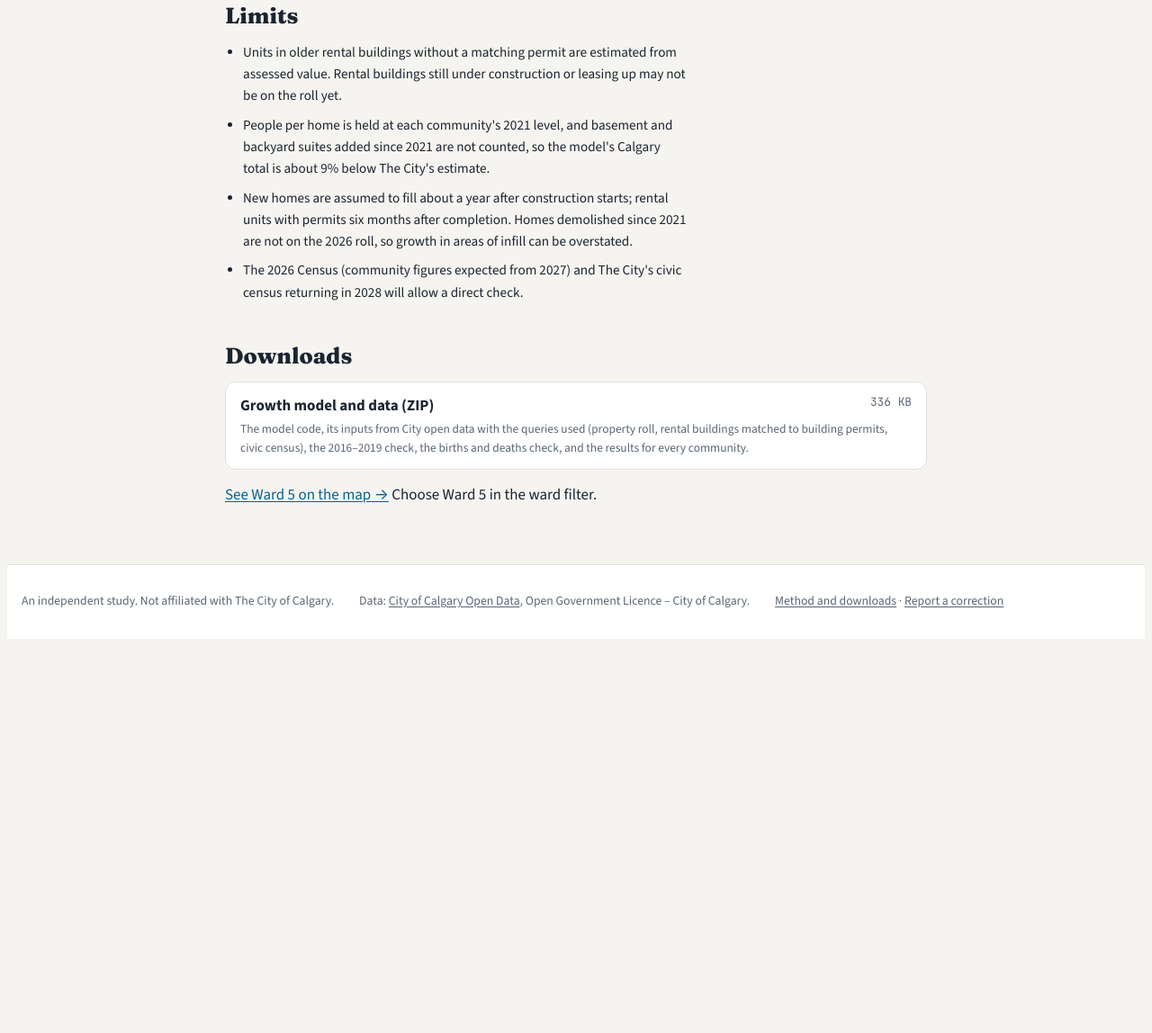
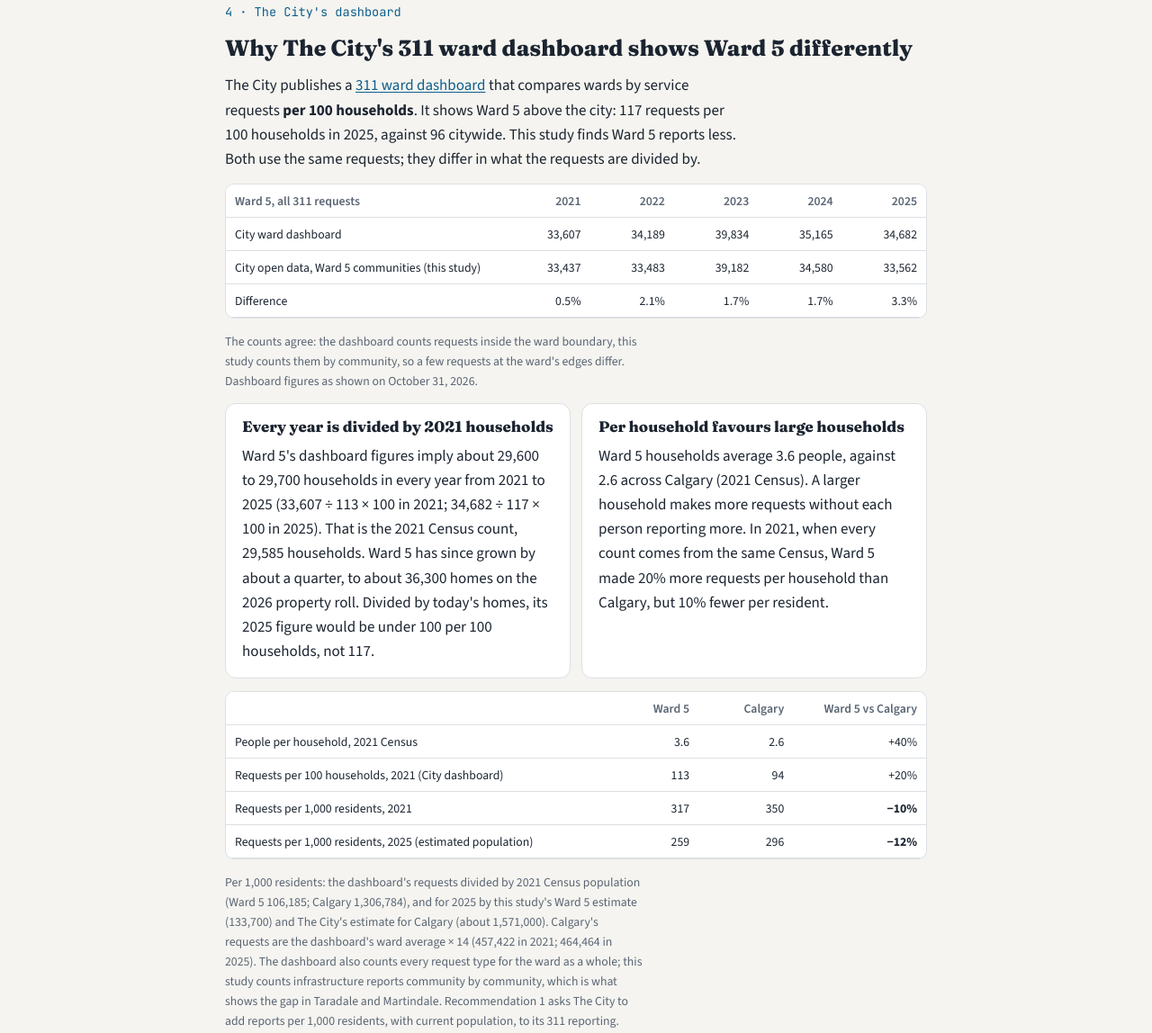
Before and after one commit to hassanaliarshad110/calgary-311, a plain HTML site: page ward5.html in a window 1280 px wide. Shown: the part 6987-8135 px from the top of the page at 90% size. Before the commit the page ends 7705 px from the top, so only its background shows below. Drawn offline with nearby package versions, Linux system fonts and the light colour scheme.

Commit message:
Ward 5: explain The City's 311 ward dashboard (per 2021 household) and compare it with per-resident rates; add the comparison to the Report to the City

```diff
--- a/ward5.html
+++ b/ward5.html
@@ -97,6 +97,28 @@
     </div>
   </section>
 
+  <section class="stack" id="city-dashboard">
+    <span class="fnum">4 · The City's dashboard</span><h2>Why The City's 311 ward dashboard shows Ward 5 differently</h2>
+    <p>The City publishes a <a href="https://www.calgary.ca/311/311-ward-dashboard.html">311 ward dashboard</a> that compares wards by service requests <b>per 100 households</b>. It shows Ward 5 above the city: 117 requests per 100 households in 2025, against 96 citywide. This study finds Ward 5 reports less. Both use the same requests; they differ in what the requests are divided by.</p>
+    <div class="tablewrap"><table>
+      <thead><tr><th>Ward 5, all 311 requests</th><th class="num">2021</th><th class="num">2022</th><th class="num">2023</th><th class="num">2024</th><th class="num">2025</th></tr></thead>
+      <tbody><tr><td>City ward dashboard</td><td class="num">33,607</td><td class="num">34,189</td><td class="num">39,834</td><td class="num">35,165</td><td class="num">34,682</td></tr>
+      <tr><td>City open data, Ward 5 communities (this study)</td><td class="num">33,437</td><td class="num">33,483</td><td class="num">39,182</td><td class="num">34,580</td><td class="num">33,562</td></tr>
+      <tr><td>Difference</td><td class="num">0.5%</td><td class="num">2.1%</td><td class="num">1.7%</td><td class="num">1.7%</td><td class="num">3.3%</td></tr></tbody></table></div>
+    <p class="note">The counts agree: the dashboard counts requests inside the ward boundary, this study counts them by community, so a few requests at the ward's edges differ. Dashboard figures as shown on October 31, 2026.</p>
+    <div class="two">
+      <div class="box"><h3>Every year is divided by 2021 households</h3><p>Ward 5's dashboard figures imply about 29,600 to 29,700 households in every year from 2021 to 2025 (33,607 ÷ 113 × 100 in 2021; 34,682 ÷ 117 × 100 in 2025). That is the 2021 Census count, 29,585 households. Ward 5 has since grown by about a quarter, to about 36,300 homes on the 2026 property roll. Divided by today's homes, its 2025 figure would be under 100 per 100 households, not 117.</p></div>
+      <div class="box"><h3>Per household favours large households</h3><p>Ward 5 households average 3.6 people, against 2.6 across Calgary (2021 Census). A larger household makes more requests without each person reporting more. In 2021, when every count comes from the same Census, Ward 5 made 20% more requests per household than Calgary, but 10% fewer per resident.</p></div>
+    </div>
+    <div class="tablewrap"><table>
+      <thead><tr><th></th><th class="num">Ward 5</th><th class="num">Calgary</th><th class="num">Ward 5 vs Calgary</th></tr></thead>
+      <tbody><tr><td>People per household, 2021 Census</td><td class="num">3.6</td><td class="num">2.6</td><td class="num">+40%</td></tr>
+      <tr><td>Requests per 100 households, 2021 (City dashboard)</td><td class="num">113</td><td class="num">94</td><td class="num">+20%</td></tr>
+      <tr><td>Requests per 1,000 residents, 2021</td><td class="num">317</td><td class="num">350</td><td class="num hl">−10%</td></tr>
+      <tr><td>Requests per 1,000 residents, 2025 (estimated population)</td><td class="num">259</td><td class="num">296</td><td class="num hl">−12%</td></tr></tbody></table></div>
+    <p class="note">Per 1,000 residents: the dashboard's requests divided by 2021 Census population (Ward 5 106,185; Calgary 1,306,784), and for 2025 by this study's Ward 5 estimate (133,700) and The City's estimate for Calgary (about 1,571,000). Calgary's requests are the dashboard's ward average × 14 (457,422 in 2021; 464,464 in 2025). The dashboard also counts every request type for the ward as a whole; this study counts infrastructure reports community by community, which is what shows the gap in Taradale and Martindale. Recommendation 1 asks The City to add reports per 1,000 residents, with current population, to its 311 reporting.</p>
+  </section>
+
   <section class="stack" id="limits">
     <h2>Limits</h2>
     <ul class="limits">
```
Also changed, not shown: index.html (+1 -1 lines), method.html (+1 -1 lines), recommendations.html (+2 -2 lines), 2 other files.
